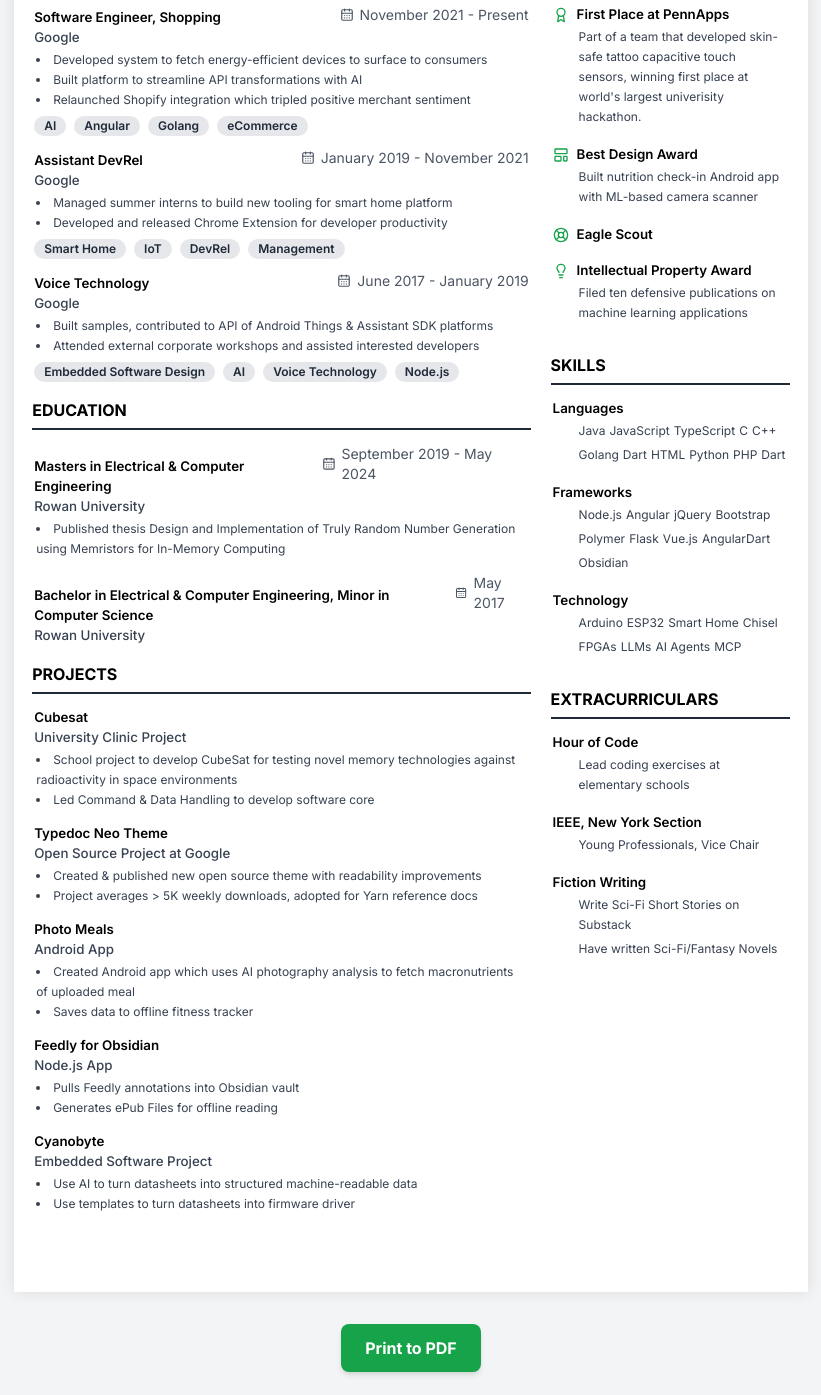
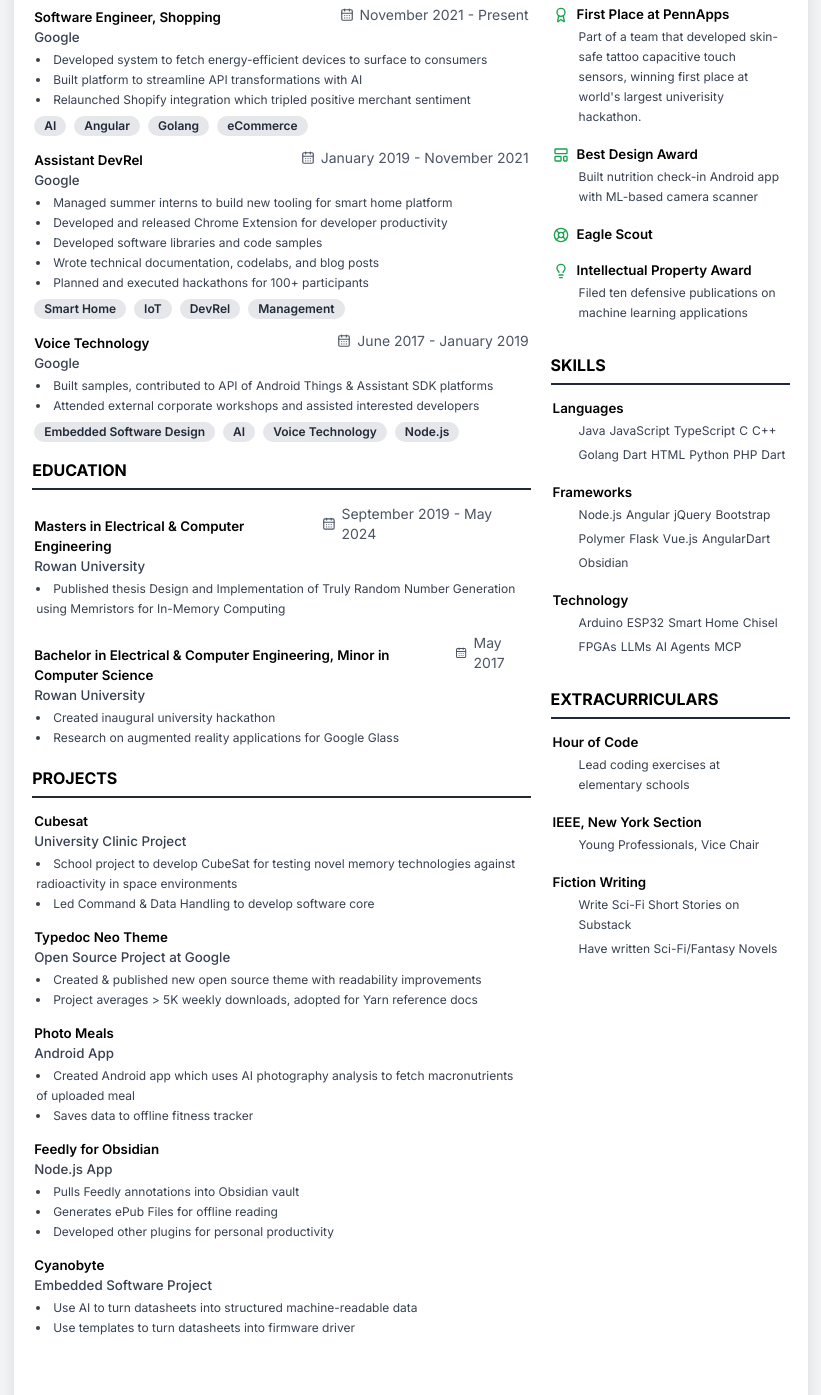
Before and after one commit to Fleker/resume-pdf, a plain HTML site: page index.html in a window 1280 px wide. Shown: the part 205-1600 px from the top of the page, without its empty margins (229-1050 px from the left). Drawn offline with nearby package versions, Linux system fonts and the light colour scheme.

Commit message:
Update index.html
Added a few more items

```diff
--- a/index.html
+++ b/index.html
@@ -147,7 +147,7 @@
                     "title": "WORK EXPERIENCE",
                     "items": [
                         { "title": "Software Engineer, Shopping", "organization": "Google", "date": "November 2021 - Present", "location": "New York, NY", "points": ["Developed system to fetch energy-efficient devices to surface to consumers", "Built platform to streamline API transformations with AI", "Relaunched Shopify integration which tripled positive merchant sentiment"], "tags": ["AI", "Angular", "Golang", "eCommerce"] },
-                        { "title": "Assistant DevRel", "organization": "Google", "date": "January 2019 - November 2021", "location": "New York, NY", "points": ["Managed summer interns to build new tooling for smart home platform", "Developed and released Chrome Extension for developer productivity"], "tags": ["Smart Home", "IoT", "DevRel", "Management"] },
+                        { "title": "Assistant DevRel", "organization": "Google", "date": "January 2019 - November 2021", "location": "New York, NY", "points": ["Managed summer interns to build new tooling for smart home platform", "Developed and released Chrome Extension for developer productivity", "Developed software libraries and code samples", "Wrote technical documentation, codelabs, and blog posts", "Planned and executed hackathons for 100+ participants"], "tags": ["Smart Home", "IoT", "DevRel", "Management"] },
                         { "title": "Voice Technology", "organization": "Google", "date": "June 2017 - January 2019", "location": "Mountain View, CA", "points": ["Built samples, contributed to API of Android Things & Assistant SDK platforms", "Attended external corporate workshops and assisted interested developers"], "tags": ["Embedded Software Design", "AI", "Voice Technology", "Node.js"] }
                     ]
                 },
@@ -155,7 +155,7 @@
                     "title": "EDUCATION",
                     "items": [
                         { "title": "Masters in Electrical & Computer Engineering", "organization": "Rowan University", "date": "September 2019 - May 2024", "location": "Glassboro, NJ", "points": ["Published thesis Design and Implementation of Truly Random Number Generation using Memristors for In-Memory Computing"] },
-                        { "title": "Bachelor in Electrical & Computer Engineering, Minor in Computer Science", "organization": "Rowan University", "date": "May 2017", "location": "Glassboro, NJ", "points": [] }
+                        { "title": "Bachelor in Electrical & Computer Engineering, Minor in Computer Science", "organization": "Rowan University", "date": "May 2017", "location": "Glassboro, NJ", "points": ["Created inaugural university hackathon", "Research on augmented reality applications for Google Glass"] }
                     ]
                 },
                 { "title": "PROJECTS", "items": [ /* ... project data ... */ ] },
@@ -284,7 +284,7 @@
             { "title": "Cubesat", "organization": "University Clinic Project", "points": ["School project to develop CubeSat for testing novel memory technologies against radioactivity in space environments", "Led Command & Data Handling to develop software core"] },
             { "title": "Typedoc Neo Theme", "organization": "Open Source Project at Google", "points": ["Created & published new open source theme with readability improvements", "Project averages > 5K weekly downloads, adopted for Yarn reference docs"] },
             { "title": "Photo Meals", "organization": "Android App", "points": ["Created Android app which uses AI photography analysis to fetch macronutrients of uploaded meal", "Saves data to offline fitness tracker"]},
-            { "title": "Feedly for Obsidian", "organization": "Node.js App", "points": ["Pulls Feedly annotations into Obsidian vault", "Generates ePub Files for offline reading"]},
+            { "title": "Feedly for Obsidian", "organization": "Node.js App", "points": ["Pulls Feedly annotations into Obsidian vault", "Generates ePub Files for offline reading", "Developed other plugins for personal productivity"]},
             { "title": "Cyanobyte", "organization": "Embedded Software Project", "points": ["Use AI to turn datasheets into structured machine-readable data", "Use templates to turn datasheets into firmware driver"]},
         ];
         resumeData.sections[4].items = [
```
